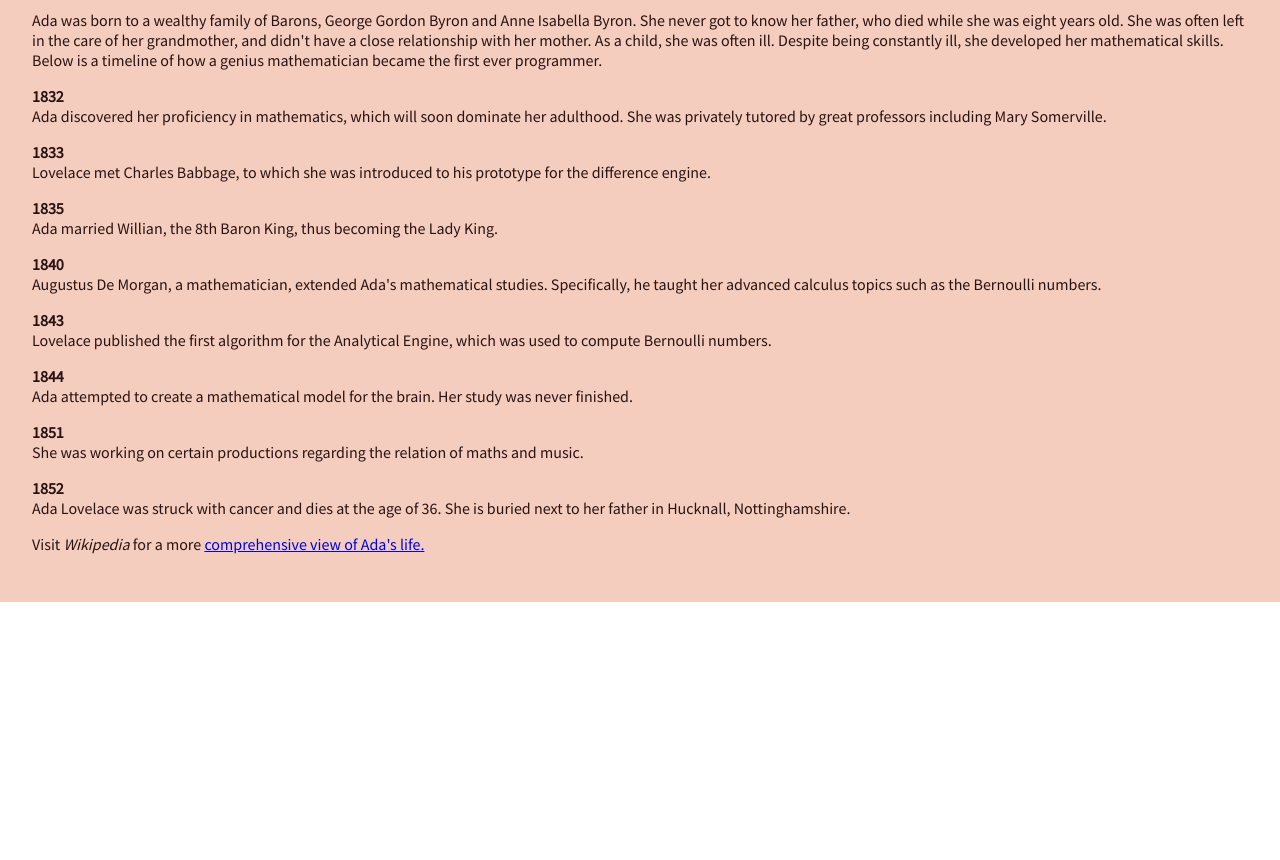
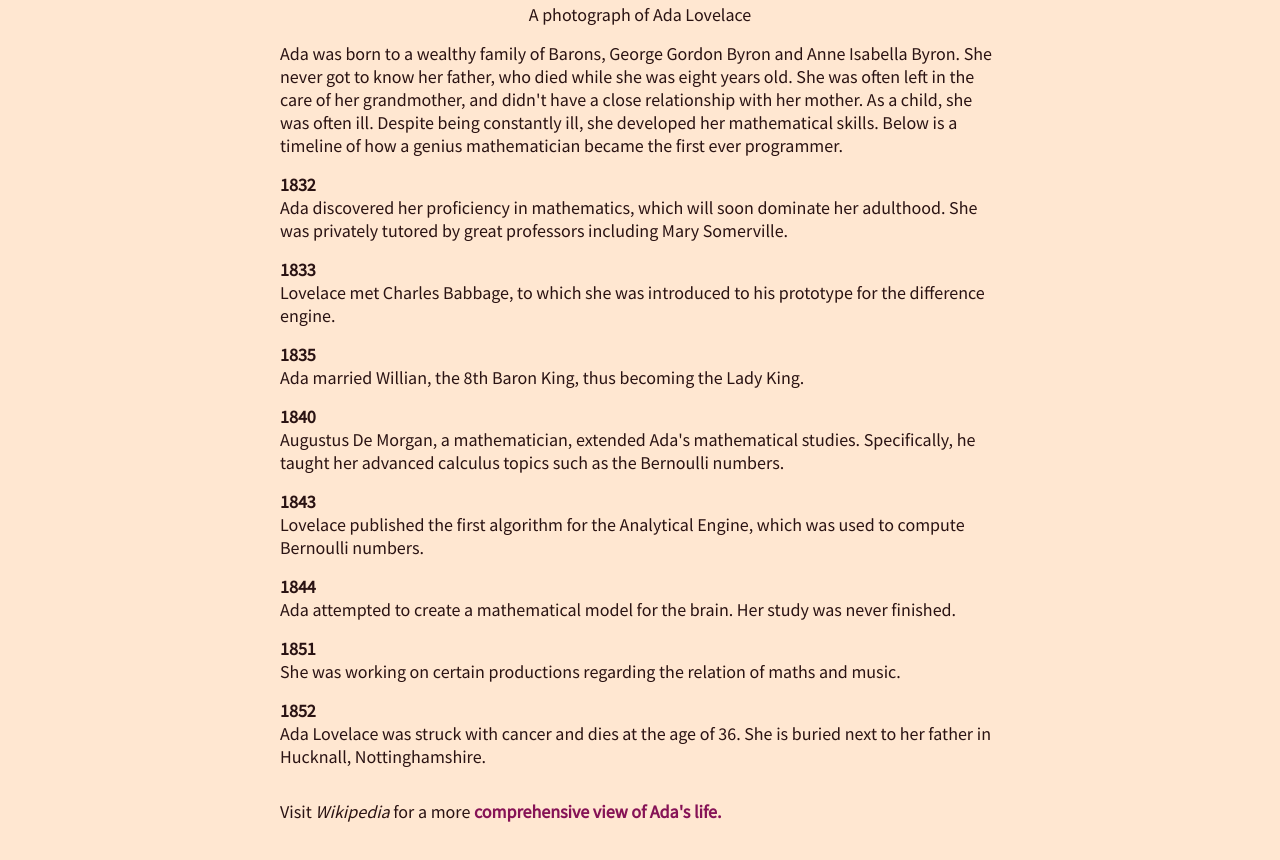
Before and after one commit to SaiKiru/fcc-tribute-page, a plain HTML site: page index.html in a window 1280 px wide. Shown: the part 992-1852 px from the top of the page. Before the commit the page ends 1594 px from the top, so only its background shows below. Drawn offline with Linux system fonts and the light colour scheme.

Commit message:
Modified styling

```diff
--- a/style.css
+++ b/style.css
@@ -7,8 +7,7 @@
 }
 
 #main {
-    background-color: hsl(17, 70%, 85%);
-    color: hsl(0, 37%, 12%);
+    background-color: hsl(29, 100%, 91%);
 }
 
 /* HEADER STYLING START */
@@ -16,6 +15,7 @@
 header {
     width: 100%;
     display: flex;
+    background-color: rgb(165, 22, 134);
 }
 
 #title-container {
@@ -55,15 +55,19 @@ img {
     filter:
         brightness(40%)
         contrast(110%);
+    opacity: 90%;
 }
 
 /* HEADER STYLING END */
 
 #tribute-info {
+    margin: auto;
     display: block;
     padding: 32px;
-    font-size: 16px;
+    font-size: 18px;
     font-family: 'Source Sans Pro';
+    color: hsl(0, 37%, 12%);
+    max-width: 720px;
 }
 
 #tribute-info p {
@@ -80,9 +84,27 @@ img {
     margin-bottom: 8px;
 }
 
+#wikipedia-referral {
+    margin-top: 32px;
+}
+
+#tribute-link {
+    text-decoration: none;
+    font-weight: 900;
+    color: hsl(325, 75%, 30%);
+}
+
+
 @media screen and (max-width: 820px) {
+    #tribute-info {
+        font-size: 16px;
+        max-width: 620px;
+    }
+}
+
+@media screen and (max-width: 640px) {
     #title {
-        font-size: 52px;
+        font-size: 42px;
     }
 
     #title-sub {
```
